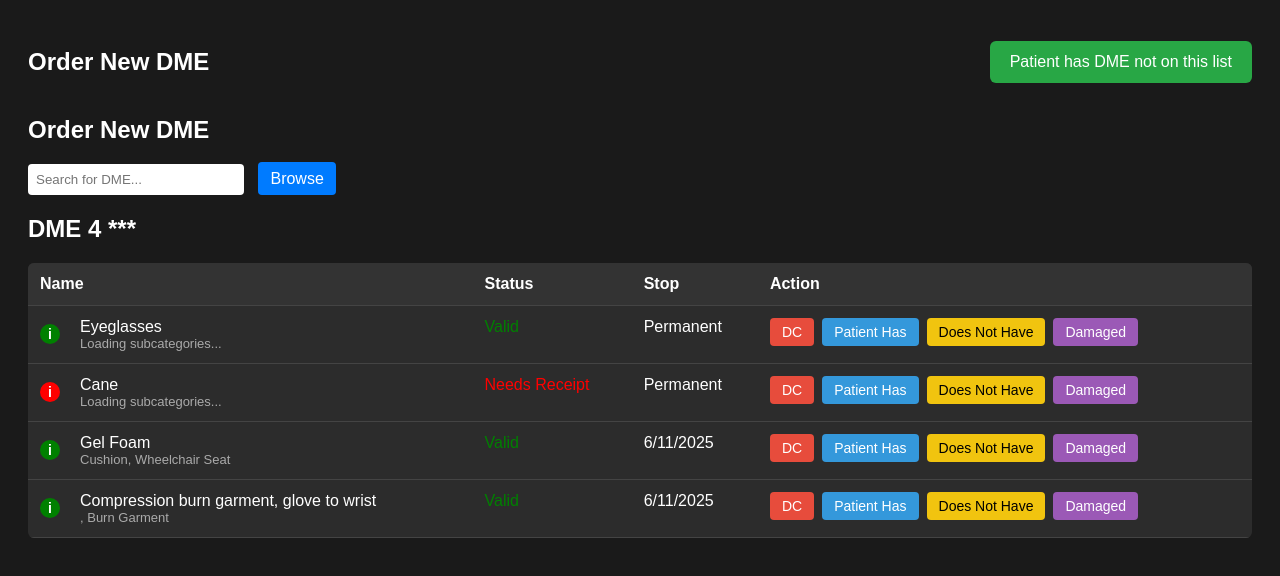
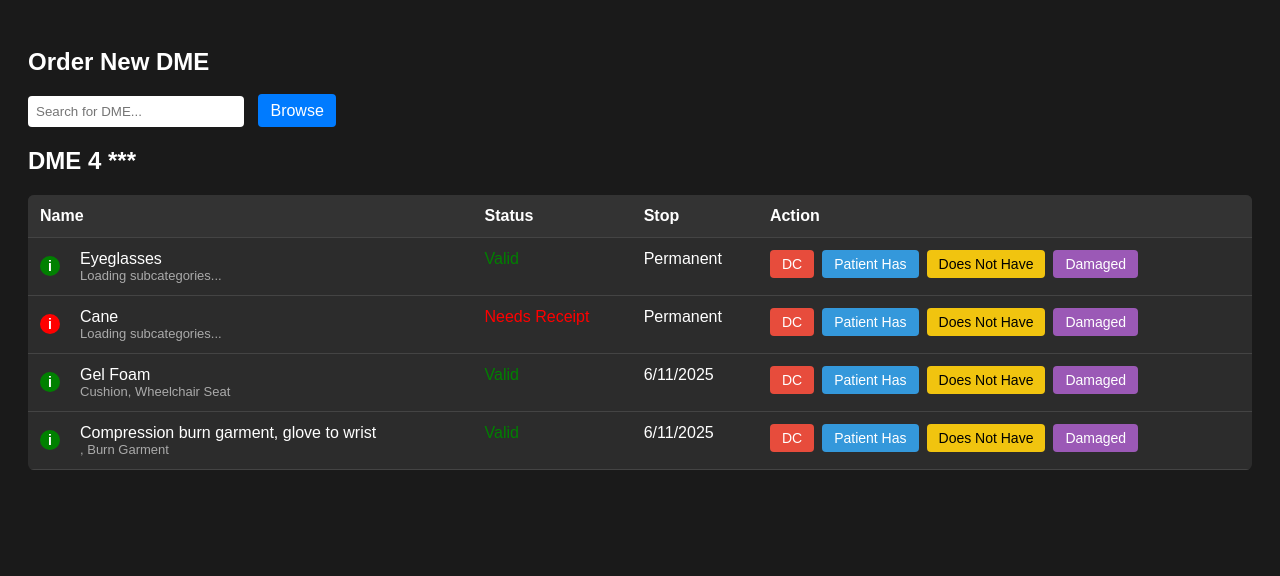
Before and after one commit to elizathornton/dme_ordering, a plain HTML site: page index.html in a window 1280 px wide. Drawn offline with Linux system fonts and the light colour scheme.

Commit message:
Update index.html

```diff
--- a/index.html
+++ b/index.html
@@ -77,20 +77,7 @@
   </style>
 </head>
 <body>
-  <div style="display: flex; justify-content: space-between; align-items: center;">
-  <h2>Order New DME</h2>
-  <button style="
-    padding: 12px 20px;
-    font-size: 16px;
-    background-color: #28a745;
-    color: white;
-    border: none;
-    border-radius: 6px;
-    cursor: pointer;
-  ">
-    Patient has DME not on this list
-  </button>
-</div>
+
 
   <h2>Order New DME</h2>
   <input type="text" id="dmeSearch" placeholder="Search for DME..." style="padding: 8px; margin-right: 10px; border-radius: 4px; border: none; width: 200px;" />
```
